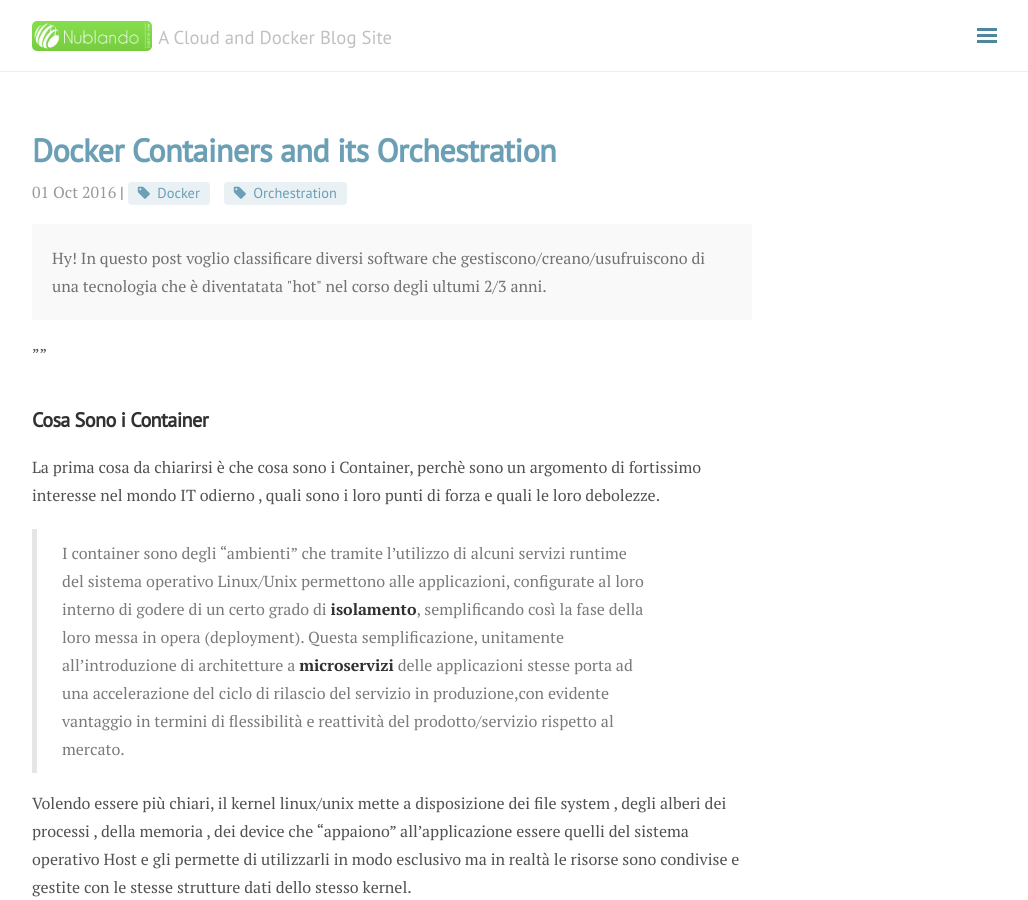
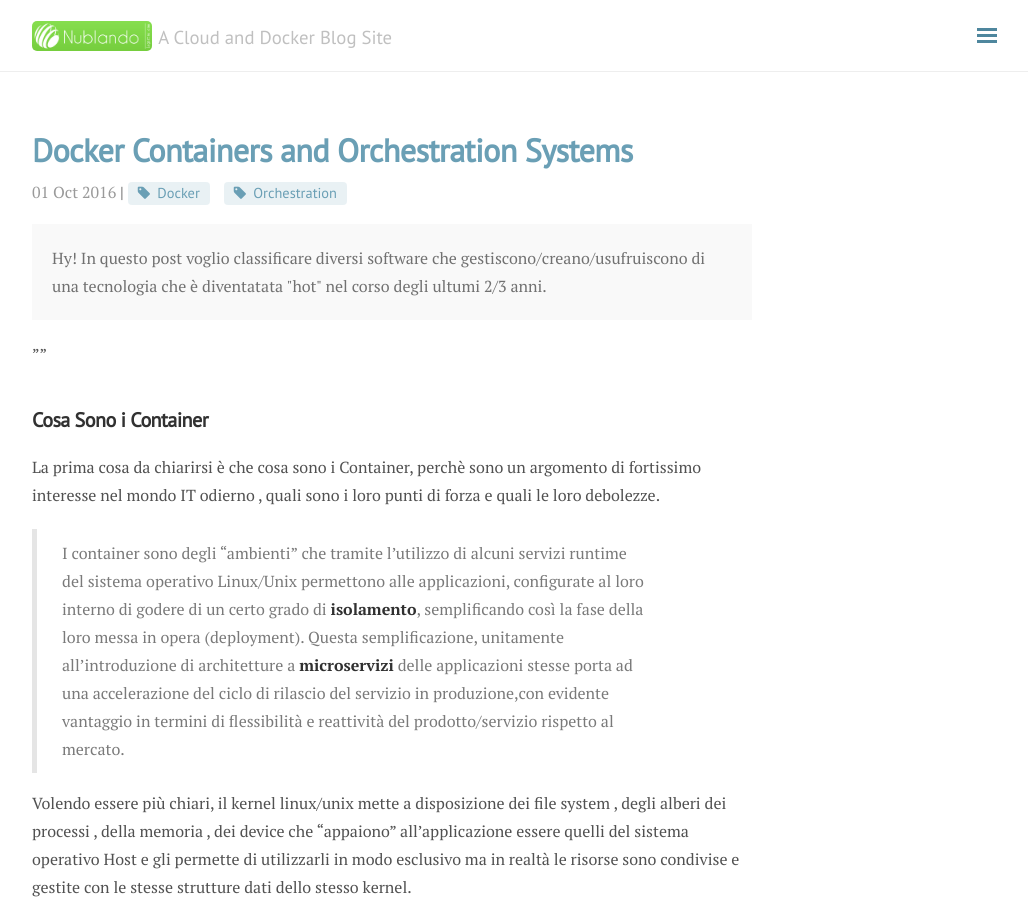
Before and after one commit to proj4spes/enri.github.io, a Jekyll site: the page built from _posts/2016-10-01-Containers-and-Orchestration.md, in a window 1280 px wide and 900 px high. Shown: the whole window, without its empty margins (248-1276 px from the left). Built offline with Jekyll 4.4.1, drawn with Linux system fonts in a browser that asks for light colours; nearby versions of some CDN libraries; comment, search, counter and statistics services are not loaded.

```diff
--- a/_posts/2016-10-01-Containers-and-Orchestration.md
+++ b/_posts/2016-10-01-Containers-and-Orchestration.md
@@ -1,6 +1,6 @@
 ---
 layout: post
-title: Docker Containers and its Orchestration
+title: Docker Containers and Orchestration Systems
 description: Docker Containers ecosystem tools
 tags:
 - Docker
--- /dev/null
+++ b/google5e1ca47c86aa98f1.html
@@ -0,0 +1 @@
+google-site-verification: google5e1ca47c86aa98f1.html
```
